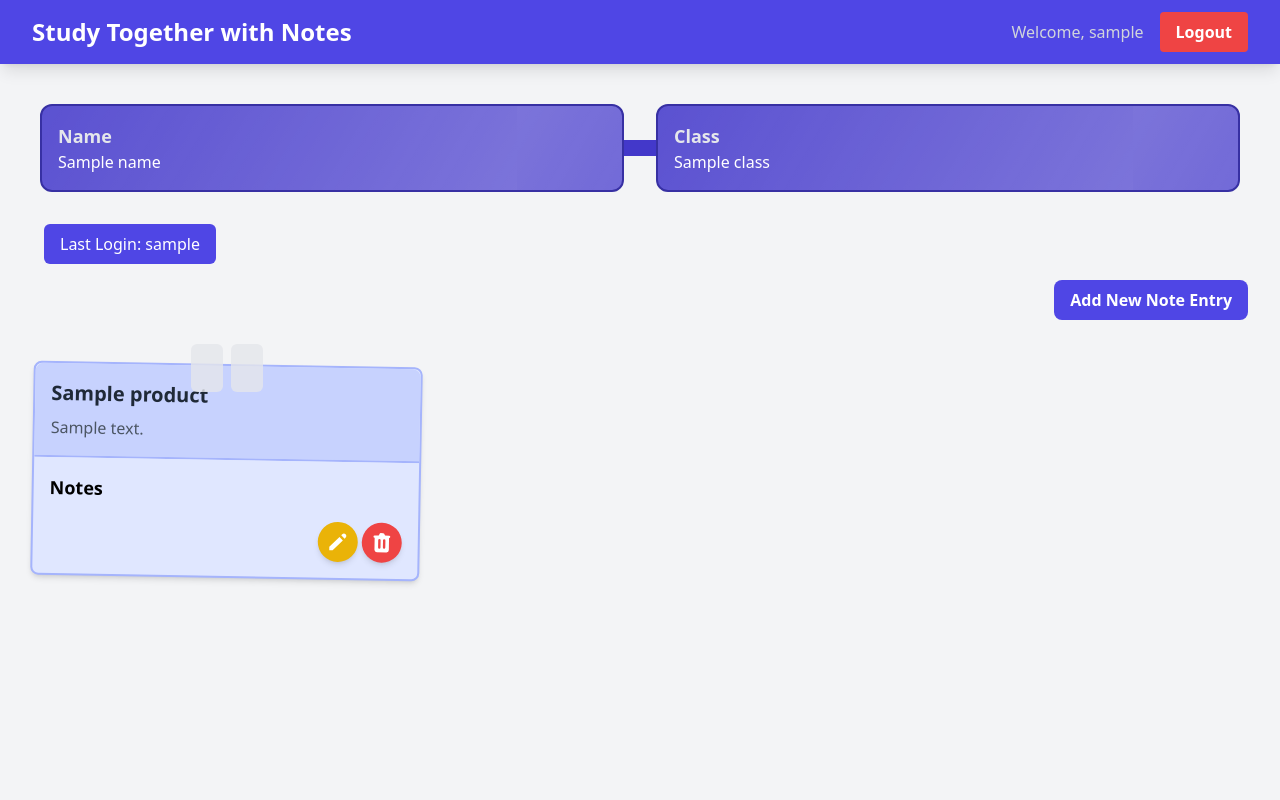
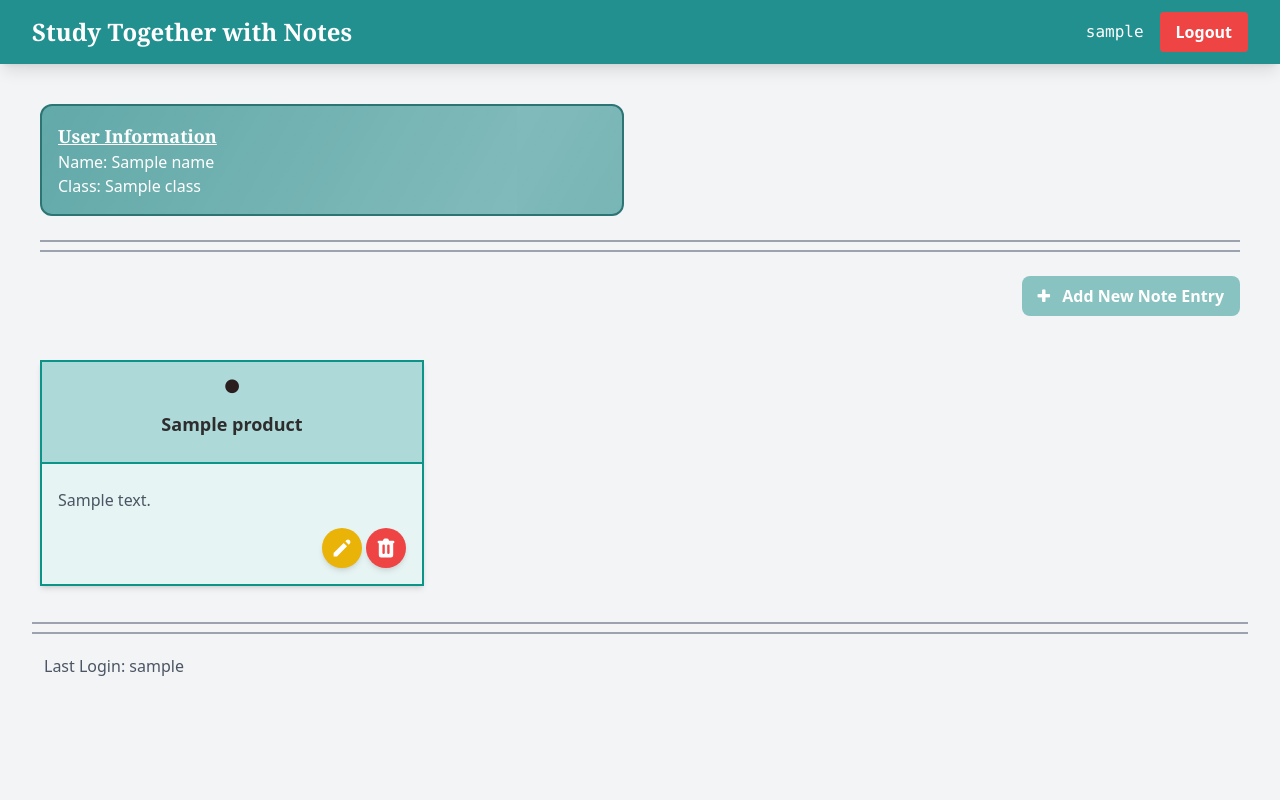
Before and after one commit to wuyu0107/e-commerce, a Django app: template main/templates/main.html in a window 1280 px wide. Run offline with Django 5.2, Linux system fonts and the light colour scheme; a user stored in the database is signed in; tables that the repository leaves empty hold one stand-in row (values such as "Sample post"); the template is opened without the code that fills it: values that come from a table or form of the project are taken from there, most other values are stand-ins (such as "Sample title", 1, 10 or a date in 2020); some libraries are stand-ins or nearby versions.

Commit message:
Make changes in website css

```diff
--- a/main/templates/card_entry.html
+++ b/main/templates/card_entry.html
@@ -1,27 +1,23 @@
 <div class="relative break-inside-avoid">
     <!-- Decorative Elements (optional, review usage) -->
-    <div class="absolute top-2 z-10 left-1/2 -translate-x-1/2 flex items-center -space-x-2">
-      <div class="w-[3rem] h-8 bg-gray-200 rounded-md opacity-80 -rotate-90"></div>
-      <div class="w-[3rem] h-8 bg-gray-200 rounded-md opacity-80 -rotate-90"></div>
-    </div>
+
 
     <!-- Note Entry Card -->
-    <div class="relative top-5 bg-indigo-100 shadow-md rounded-lg mb-6 border-2 border-indigo-300 transform rotate-1 hover:rotate-0 transition-transform duration-300">
+    <div style="background-color: rgb(174, 217, 217);", class="relative top-5 shadow-md mb-6 border-2 border-teal-600 transform rotate-0 hover:rotate-1 transition-transform duration-300">
 
       <!-- Card Header -->
-      <div class="bg-indigo-200 text-gray-800 p-4 rounded-t-lg border-b-2 border-indigo-300">
-        <h3 class="font-bold text-xl mb-2">{{ note_entry.subject }}</h3>
-        <p class="text-gray-600">{{ note_entry.description }}</p>
+      <div style="background-color: rgb(174, 217, 217);color: rgb(45, 45, 45);", class="p-4 border-b-2 border-teal-600">
+        <div class="flex items-center justify-center mb-4">
+          <i style="color:rgb(43, 30, 30)", class="fa fa-circle"></i>
+        </div>
+        <h3 class="font-bold text-center text-lg mb-2">{{ note_entry.subject }}</h3>
       </div>
 
       <!-- Card Body -->
-      <div class="p-4">
-        <p class="font-semibold text-lg mb-2">Notes</p>
-        <p class="text-gray-700 mb-2">
-          <span class="bg-[linear-gradient(to_bottom,transparent_0%,transparent_calc(100%_-_1px),#CDC1FF_calc(100%_-_1px))] bg-[length:100%_1.5rem] pb-1">
-            {{ note_entry.feelings }}
-          </span>
-        </p>
+      <div style="background-color: rgb(231, 244, 244);", class="p-4">
+        <p class="font-semibold text-lg mb-2"></p>
+        <p class="text-gray-600">{{ note_entry.description }}</p>
+
 
         <!-- Edit and Delete Icons (Aligned Flexbox) -->
         <div class="flex justify-end space-x-1 mt-4">
--- a/main/templates/card_info.html
+++ b/main/templates/card_info.html
@@ -1,6 +1,7 @@
-<div class="bg-indigo-700 rounded-xl overflow-hidden border-2 border-indigo-800">
+<div style="background-color:rgb(76, 157, 157); border-color: rgb(45, 117, 117);", class="rounded-xl overflow-hidden border-2">
     <div class="p-4 animate-shine">
-      <h5 class="text-lg font-semibold text-gray-200">{{ title }}</h5>
-      <p class="text-white">{{ value }}</p>
+      <h5 class="text-lg font-semibold underline font-serif text-white">User Information</h5>
+      <p class="text-white">Name: {{ name }}</p>
+      <p class="text-white">Class: {{ class }}</p>
     </div>
 </div>
--- a/main/templates/edit_entry.html
+++ b/main/templates/edit_entry.html
@@ -12,7 +12,9 @@
         <tr>
             <td></td>
             <td>
-                <input type="submit" value="Edit Note Entry"/>
+                <button type="submit" class="mt-4 bg-teal-600 text-white font-bold py-2 px-4 rounded-lg transition duration-300">
+                    Edit Note Entry
+                </button>
             </td>
         </tr>
     </table>
--- a/main/templates/main.html
+++ b/main/templates/main.html
@@ -1,40 +1,28 @@
 {% extends 'base.html' %}
 {% load static %}
+{% block meta %}
 
-{% block meta %}
 <title>Study Together with Notes</title>
 {% endblock meta %}
 {% block content %}
 {% include 'navbar.html' %}
+<link rel="stylesheet" href="https://cdnjs.cloudflare.com/ajax/libs/font-awesome/4.7.0/css/font-awesome.min.css">
 <div class="overflow-x-hidden px-4 md:px-8 pb-8 pt-24 min-h-screen bg-gray-100 flex flex-col">
   <div class="p-2 mb-6 relative">
     <div class="relative grid grid-cols-1 z-30 md:grid-cols-2 gap-8">
       {% include "card_info.html" with title='Name' value=name %}
-      {% include "card_info.html" with title='Class' value=class %}
     </div>
-    <div class="w-full px-6  absolute top-[44px] left-0 z-20 hidden md:flex">
-      <div class="w-full min-h-4 bg-indigo-700">
-      </div>
-    </div>
-    <div class="h-full w-full py-6  absolute top-0 left-0 z-20 md:hidden flex ">
-      <div class="h-full min-w-4 bg-indigo-700 mx-auto">
-      </div>
-    </div>
-</div>
-    <div class="px-3 mb-4">
-      <div class="flex rounded-md items-center bg-indigo-600 py-2 px-4 w-fit">
-        <h1 class="text-white text-center">Last Login: {{last_login}}</h1>
-      </div>
-    </div>
-    <div class="flex justify-end mb-6">
-        <a href="{% url 'main:create_note_entry' %}" class="bg-indigo-600 hover:bg-indigo-700 text-white font-bold py-2 px-4 rounded-lg transition duration-300 ease-in-out transform hover:-translate-y-1 hover:scale-105">
-            Add New Note Entry
+    <p class="mt-6 border-b-2 border-gray-400"></p>
+    <p class="mt-2 border-b-2 border-gray-400"></p>
+  <div class="flex justify-end mt-6 mb-6">
+        <a href="{% url 'main:create_note_entry' %}" style="background-color: rgb(136, 195, 193);", class="text-white font-bold py-2 px-4 rounded-lg transition duration-300 ease-in-out transform hover:-translate-y-1 hover:scale-105">
+          <i class="fa fa-plus mr-2"></i> Add New Note Entry
         </a>
     </div>
 
     {% if not notes_entries %}
     <div class="flex flex-col items-center justify-center min-h-[24rem] p-6">
-        <img src="{% static 'image/very-sad.png' %}" alt="Sad face" class="w-32 h-32 mb-4"/>
+        <img src="{% static 'image/no-data.png' %}" alt="No Data Entered" class="w-32 h-32 mb-4"/>
         <p class="text-center text-gray-600 mt-4">There is no note entries in this page</p>
     </div>
     {% else %}
@@ -43,6 +31,13 @@
             {% include 'card_entry.html' with note_entry=note_entry %}
         {% endfor %}
     </div>
+    </div>
+    <p class="mt-6 border-b-2 border-gray-400"></p>
+    <p class="mt-2 border-b-2 border-gray-400"></p>
+    <div class="mt-5 px-3 mb-4">
+      <h1 class="text-gray-600 text-left">Last Login: {{last_login}}</h1>
+    </div>
     {% endif %}
+
 </div>
 {% endblock content %}
--- a/main/templates/register.html
+++ b/main/templates/register.html
@@ -41,7 +41,7 @@
       </div>
 
       <div>
-        <button type="submit" class="group relative w-full flex justify-center py-2 px-4 border border-transparent text-sm font-medium rounded-md text-white bg-indigo-600 hover:bg-indigo-700 focus:outline-none focus:ring-2 focus:ring-offset-2 focus:ring-indigo-500">
+        <button type="submit" class="group relative w-full flex justify-center py-2 px-4 border border-transparent text-sm font-medium rounded-md text-white bg-gray-600 hover:bg-gray-700 focus:outline-none focus:ring-2 focus:ring-offset-2 focus:ring-indigo-500">
           Register
         </button>
       </div>
@@ -60,7 +60,7 @@
     <div class="text-center mt-4">
       <p class="text-sm text-black">
         Already have an account?
-        <a href="{% url 'main:login' %}" class="font-medium text-indigo-200 hover:text-indigo-300">
+        <a href="{% url 'main:login' %}" class="font-medium text-blue-400 hover:text-blue-500">
           Login here
         </a>
       </p>
--- a/templates/navbar.html
+++ b/templates/navbar.html
@@ -1,12 +1,12 @@
-<nav class="bg-indigo-600 shadow-lg fixed top-0 left-0 z-40 w-screen">
+<nav style="background-color: rgb(35, 144, 144);", class="shadow-lg fixed top-0 left-0 z-40 w-screen">
     <div class="max-w-7xl mx-auto px-4 sm:px-6 lg:px-8">
       <div class="flex items-center justify-between h-16">
         <div class="flex items-center">
-          <h1 class="text-2xl font-bold text-center text-white">Study Together with Notes</h1>
+          <h1 class="text-2xl font-bold font-serif text-center text-white">Study Together with Notes</h1>
         </div>
         <div class="hidden md:flex items-center">
           {% if user.is_authenticated %}
-            <span class="text-gray-300 mr-4">Welcome, {{ user.username }}</span>
+            <span class="font-mono text-white mr-4">{{ user.username }}</span>
             <a href="{% url 'main:logout' %}" class="text-center bg-red-500 hover:bg-red-600 text-white font-bold py-2 px-4 rounded transition duration-300">
               Logout
             </a>
```
Also changed, not shown: main/templates/login.html (+4 -4 lines), static/image/no-data.png (added).
